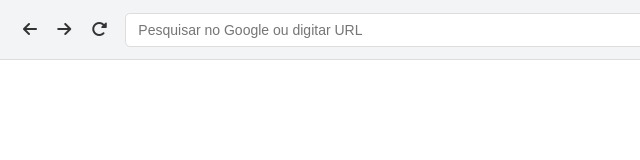
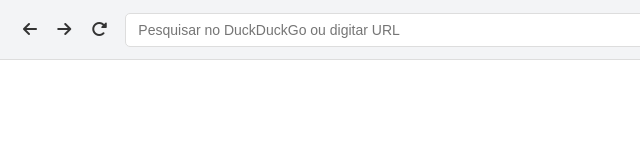
Before and after one commit to RedMoonlight999/AntiCMSP_Browser_Linux_Edition, an Electron app: page layout/index.html in a window 800 px wide. Shown: the full height of the page, 0-640 px from the left. Drawn offline with Linux system fonts and the light colour scheme.

Commit message:
Add files via upload

```diff
--- a/layout/index.html
+++ b/layout/index.html
@@ -19,7 +19,7 @@
             <button id="forwardPage"><i class="fa-solid fa-arrow-right"></i></button>
             <button id="reloadPage"><i class="fa-solid fa-rotate-right"></i></button>
         </div>
-        <input type="text" name="searchBar" id="searchBar" placeholder="Pesquisar no Google ou digitar URL">
+        <input type="text" name="searchBar" id="searchBar" placeholder="Pesquisar no DuckDuckGo ou digitar URL">
         <button id="tamperTurkeyInject"><img src="./images/misc/tamperTurkeyIcon.png" alt="TamperTurkey Icon"></button>
         <button id="hamburger"><i class="fa-solid fa-bars"></i></button>
     </div>
```
Also changed, not shown: layout/main.html (+1 -1 lines).
